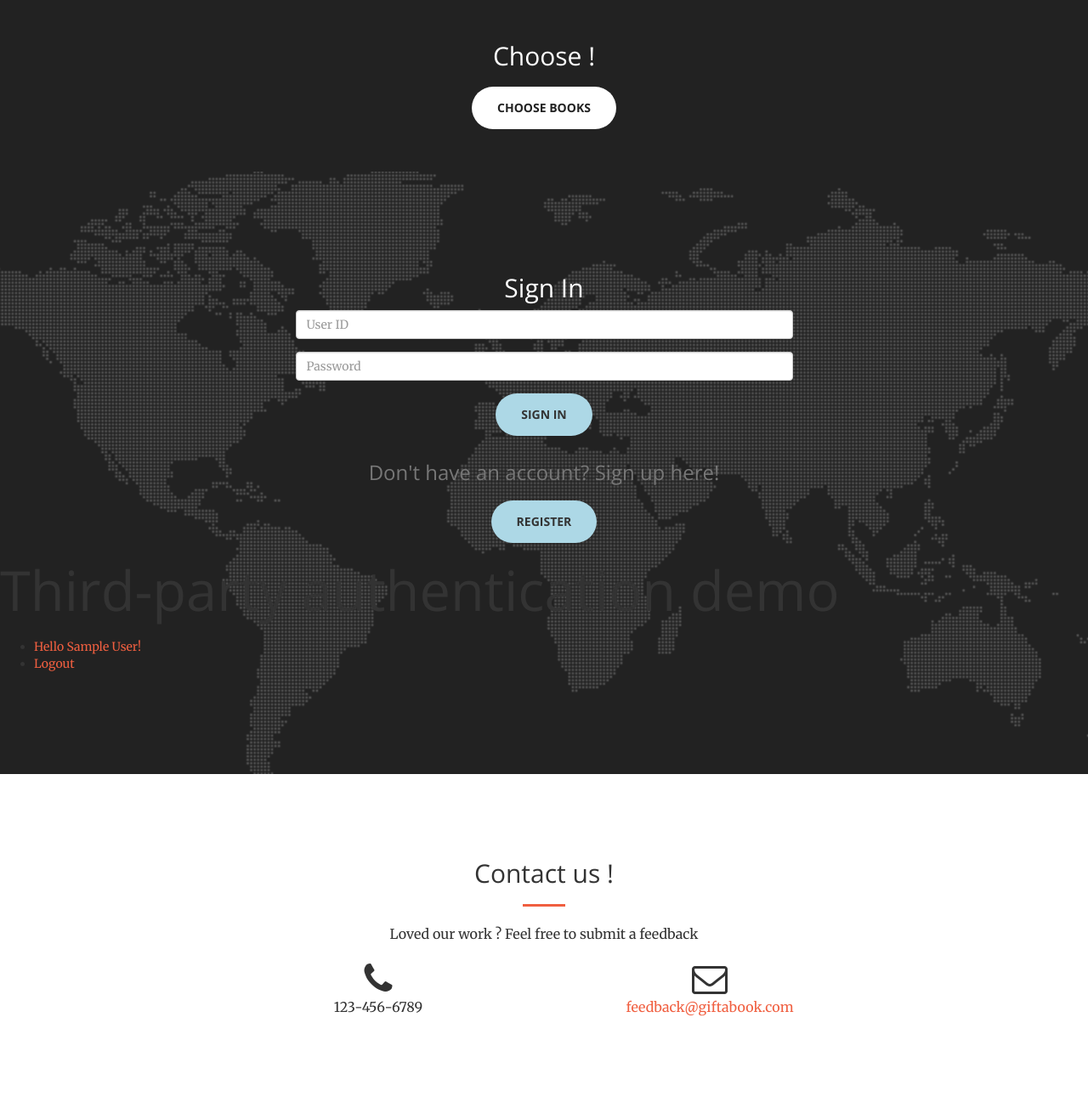
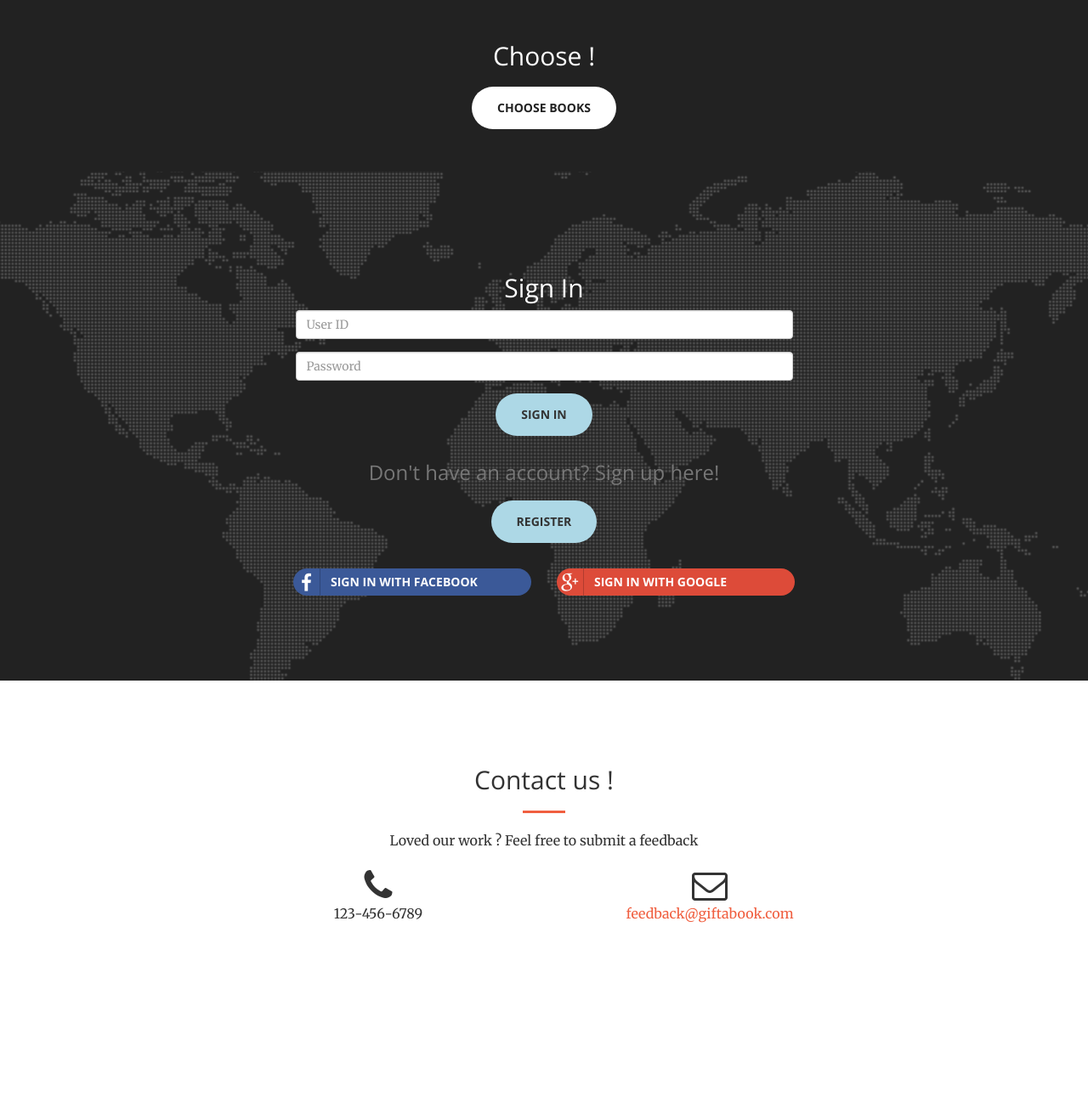
Before and after one commit to zalokhan/Django-ServiceWebApp, a Django app: page / in a window 1280 px wide. Shown: the part 2111-3428 px from the top of the page at 85% size. After the commit the page ends 3197 px from the top, so only its background shows below. Run offline with Django 3.2, Linux system fonts and the light colour scheme; the visitor is signed in with stand-in values (Sample User, id 1); some libraries are stand-ins or nearby versions.

Commit message:
Working social authentication

```diff
--- a/service/static/service/homepage/css/creative.css
+++ b/service/static/service/homepage/css/creative.css
@@ -485,3 +485,7 @@ section#signin {
 .signin-h2{
     color: white;
 }
+
+.button-div{
+    display: inline-block;
+}
--- a/service/templates/service/main_home_page.html
+++ b/service/templates/service/main_home_page.html
@@ -26,6 +26,9 @@
 
     <!-- Plugin CSS -->
     <link rel="stylesheet" type="text/css" href="{% static 'service/homepage/css/animate.min.css' %}"/>
+
+    <link href="{% static 'service/userpages/bower_components/bootstrap-social/bootstrap-social.css' %}"
+          rel="stylesheet">
 
     <!-- Custom CSS -->
     <link rel="stylesheet" type="text/css" href="{% static 'service/homepage/css/creative.css' %}"/>
@@ -310,30 +313,25 @@
         </div>
     </div>
 
-    <div>
-        <h1>Third-party authentication demo</h1>
-
-        <p>
-        <ul>
-            {% if user and not user.is_anonymous %}
-            <li>
-                <a>Hello {{ user.get_full_name|default:user.username }}!</a>
-            </li>
-            <li>
-                <a href="{% url 'auth:logout' %}?next={{ request.path }}">Logout</a>
-            </li>
-            {% else %}
-            <li>
-                <a href="{% url 'social:begin' 'facebook' %}?next={% url 'service:my_home' %}">Login with Facebook</a>
-            </li>
-            <li>
-                <a href="{% url 'social:begin' 'google-oauth2' %}?next={{ request.path }}">Login with Google</a>
-            </li>
-            {% endif %}
-        </ul>
-        </p>
+    <div class="container" style="padding-top: 30px">
+        <div class="row" style="text-align: center; padding-left: 275px; padding-right: 275px">
+            <div class="col-sm-6 text-center button-div">
+                <a href="{% url 'social:begin' 'facebook' %}?next={% url 'service:my_home' %}">
+                    <a class="btn btn-block btn-social btn-facebook"><i
+                            class="fa fa-facebook"></i> Sign in with Facebook</a>
+                </a>
+            </div>
+            <div class="col-sm-6 text-center button-div">
+                <a href="{% url 'social:begin' 'google-oauth2' %}?next={% url 'service:my_home' %}"
+                   class="btn btn-block btn-social btn-google-plus">
+                    <i class="fa fa-google-plus"></i> Sign in with Google
+                </a>
+            </div>
+        </div>
     </div>
-
+    {% if user and not user.is_anonymous %}
+    {% else %}
+    {% endif %}
 </section>
 
 <section id="contact">
```
